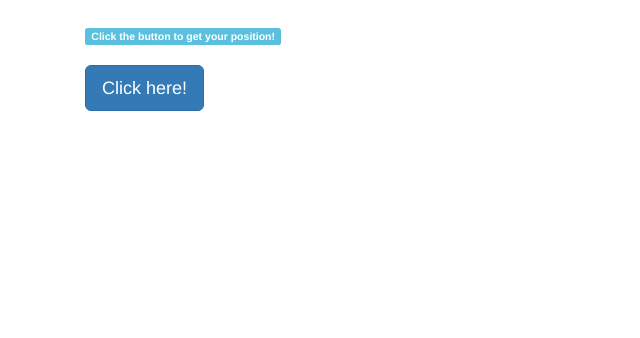
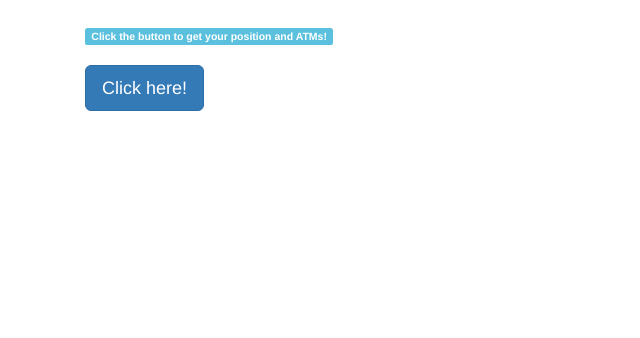
Before and after one commit to ivankgg/ATMs-Nearby-v1.1, a plain HTML site: page index.html in a window 1280 px wide. Shown: the whole page, without its empty margins (0-640 px from the left). Drawn offline with nearby package versions, Linux system fonts and the light colour scheme; some packages are replaced by stand-ins of ours.

Commit message:
index.html

```diff
--- a/index.html
+++ b/index.html
@@ -17,7 +17,7 @@
 
 <div class="container">
         <div class="col-sm-3">
-            <p id="text" class="label label-info">Click the button to get your position!</p>
+            <p id="text" class="label label-info">Click the button to get your position and ATMs!</p>
             <button id="btn-click" class="btn btn-primary btn-lg">Click here!</button>
         </div>
         <div  class="col-sm-7">
```
